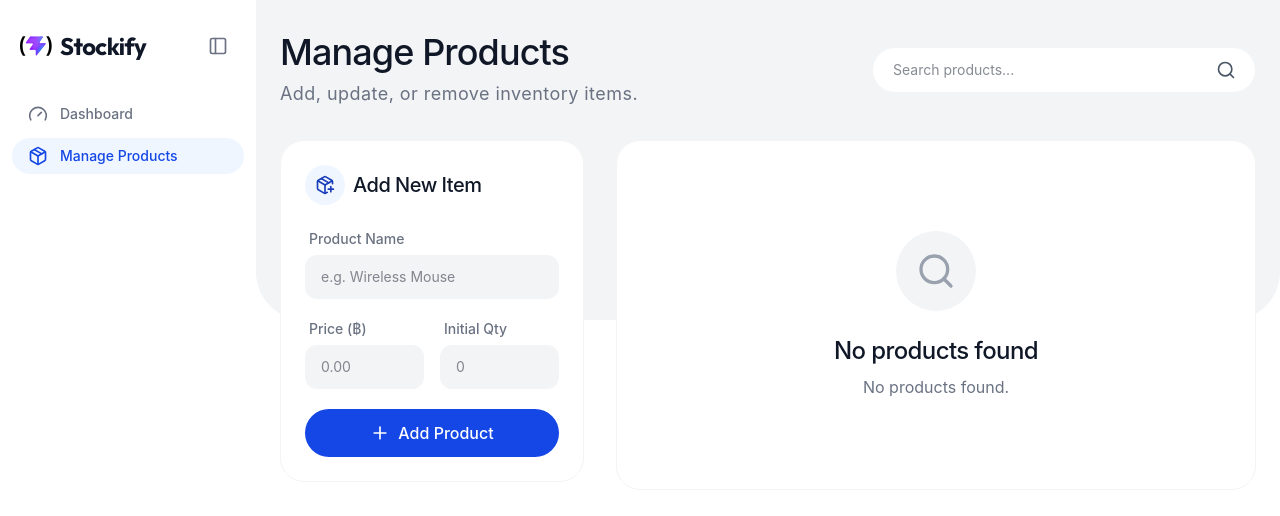
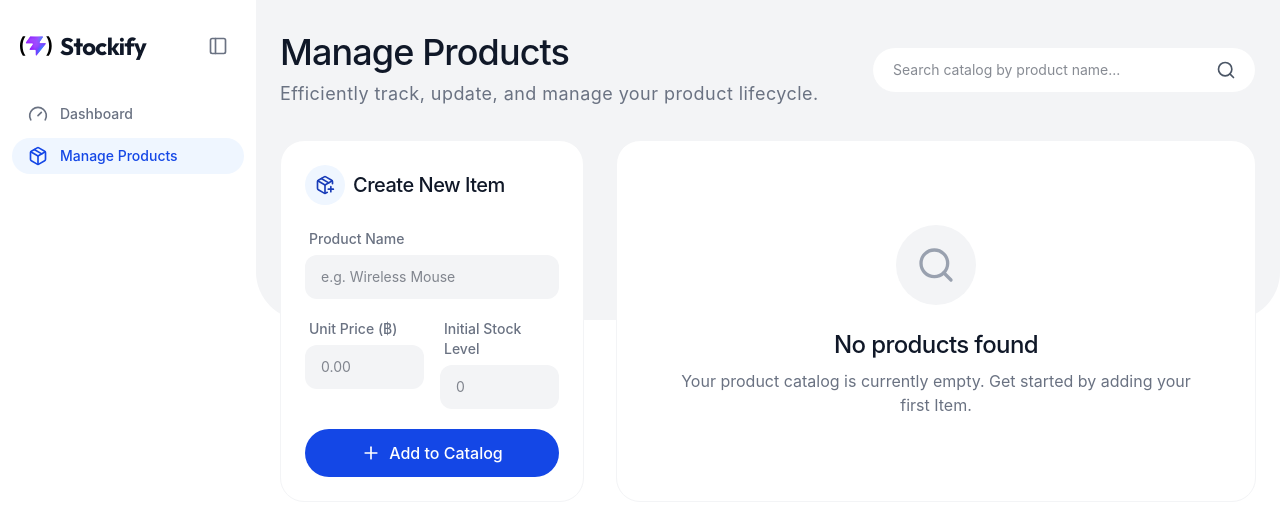
Before and after one commit to AlphsX/Stockify, a React (Vite) app: page /products in a window 1280 px wide. Shown: the top 516 px of the page. Built offline with nearby package versions, Linux system fonts and the light colour scheme.

Commit message:
refactor: align inventory nomenclature with retail industry standards

```diff
--- a/src/components/AddProductForm.tsx
+++ b/src/components/AddProductForm.tsx
@@ -33,7 +33,7 @@ const AddProductForm: React.FC<Props> = ({ onSubmit }) => {
         <span className="w-10 h-10 rounded-full bg-blue-50 text-blue-800 flex items-center justify-center">
           <PackagePlus className="w-5 h-5" />
         </span>
-        Add New Item
+        Create New Item
       </h2>
       <form onSubmit={handleSubmit} className="space-y-5">
         <div>
@@ -55,7 +55,7 @@ const AddProductForm: React.FC<Props> = ({ onSubmit }) => {
         <div className="grid grid-cols-2 gap-4">
           <div>
             <label className="block text-sm font-medium text-gray-500 mb-1.5 ml-1">
-              Price (฿)
+              Unit Price (฿)
             </label>
             <input
               type="number"
@@ -74,7 +74,7 @@ const AddProductForm: React.FC<Props> = ({ onSubmit }) => {
           </div>
           <div>
             <label className="block text-sm font-medium text-gray-500 mb-1.5 ml-1">
-              Initial Qty
+              Initial Stock Level
             </label>
             <input
               type="number"
@@ -106,7 +106,7 @@ const AddProductForm: React.FC<Props> = ({ onSubmit }) => {
           className="w-full mt-4 bg-blue-700 hover:bg-blue-800 text-white font-medium py-3 rounded-full transition-colors flex items-center justify-center gap-2"
         >
           <Plus className="w-5 h-5" />
-          Add Product
+          Add to Catalog
         </button>
       </form>
     </div>
--- a/src/components/ProductList.tsx
+++ b/src/components/ProductList.tsx
@@ -25,7 +25,9 @@ const ProductList: React.FC<Props> = ({
         <h3 className="text-2xl font-medium text-gray-900 mb-2 tracking-tight">
           No products found
         </h3>
-        <p className="text-center text-gray-500">No products found.</p>
+        <p className="text-center text-gray-500">
+          Your product catalog is currently empty. Get started by adding your first Item.
+        </p>
       </div>
     );
   }
@@ -36,13 +38,13 @@ const ProductList: React.FC<Props> = ({
         <thead>
           <tr className="border-b border-gray-200 bg-gray-50">
             <th className="px-6 py-4 font-medium text-gray-500 text-sm uppercase tracking-wider">
-              Product
+              Product Name
             </th>
             <th className="px-6 py-4 font-medium text-gray-500 text-sm uppercase tracking-wider hidden sm:table-cell">
-              Price
+              Unit Price
             </th>
             <th className="px-6 py-4 font-medium text-gray-500 text-sm uppercase tracking-wider">
-              Quantity
+              Stock on Hand (SOH)
             </th>
             <th className="px-6 py-4 font-medium text-gray-500 text-sm uppercase tracking-wider text-right">
               Actions
--- a/src/pages/Dashboard.tsx
+++ b/src/pages/Dashboard.tsx
@@ -24,7 +24,7 @@ const Dashboard: React.FC<Props> = ({ products }) => {
         Dashboard
       </h1>
       <p className="text-lg text-gray-500 mb-10 tracking-wide">
-        Here is the summary of your inventory.
+        Real-time visibility into your global inventory performance and stock availability.
       </p>
 
       <div className="grid grid-cols-1 md:grid-cols-3 gap-6">
@@ -37,7 +37,7 @@ const Dashboard: React.FC<Props> = ({ products }) => {
             <Package className="w-6 h-6" />
           </div>
           <h2 className="text-gray-500 font-medium text-xs tracking-widest uppercase mb-1 z-10">
-            Total Unique Products
+            Total Active SKUs
           </h2>
           <p className="text-5xl leading-none font-normal text-gray-900 z-10">
             {totalProducts}
@@ -73,7 +73,7 @@ const Dashboard: React.FC<Props> = ({ products }) => {
             <PackageX className="w-6 h-6" />
           </div>
           <h2 className="text-red-500 font-medium text-xs tracking-widest uppercase mb-1 z-10">
-            Out of Stock Items
+            Out of Stock (OOS)
           </h2>
           <p className="text-5xl leading-none font-normal text-gray-900 z-10">
             {outOfStockCount}
--- a/src/pages/Products.tsx
+++ b/src/pages/Products.tsx
@@ -31,7 +31,7 @@ const Products: React.FC<Props> = ({
             Manage Products
           </h1>
           <p className="text-gray-500 text-lg tracking-wide">
-            Add, update, or remove inventory items.
+            Efficiently track, update, and manage your product lifecycle.
           </p>
         </div>
 
@@ -39,7 +39,7 @@ const Products: React.FC<Props> = ({
         <div className="relative w-full md:w-96">
           <input
             type="text"
-            placeholder="Search products..."
+            placeholder="Search catalog by product name..."
             value={searchTerm}
             onChange={(e) => setSearchTerm(e.target.value)}
             className="w-full bg-white rounded-full py-3 pl-5 pr-14 text-sm focus:outline-none focus:border-blue-700 transition-all text-gray-900 border border-gray-100 hover:shadow-sm"
```
